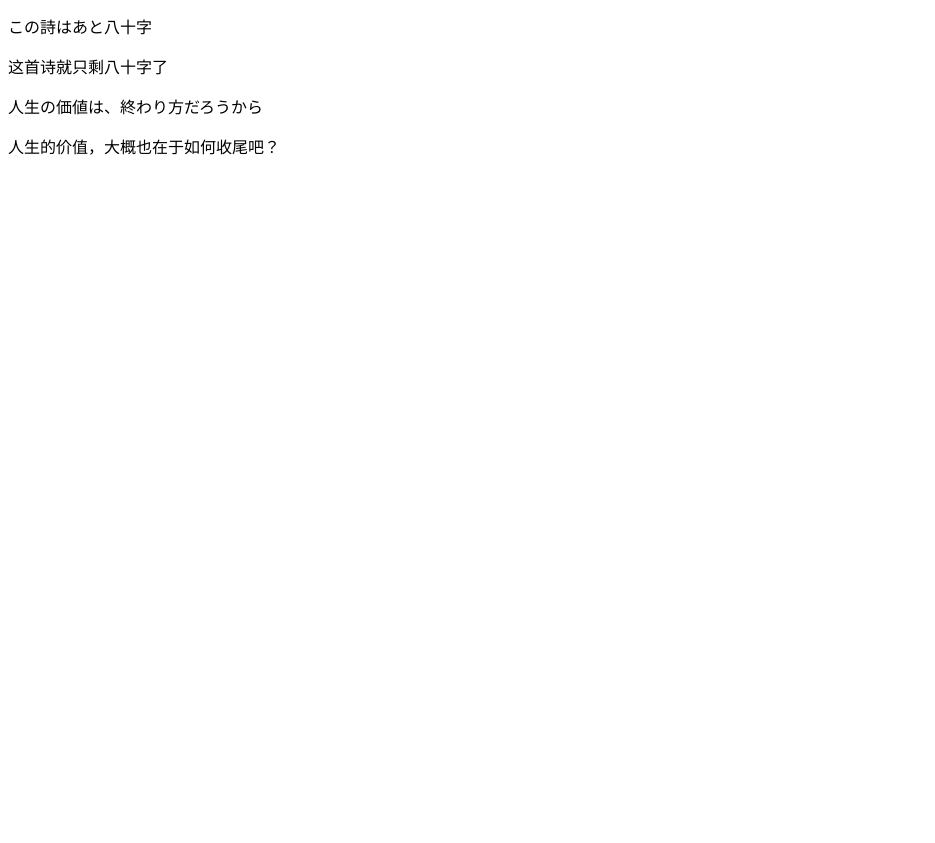
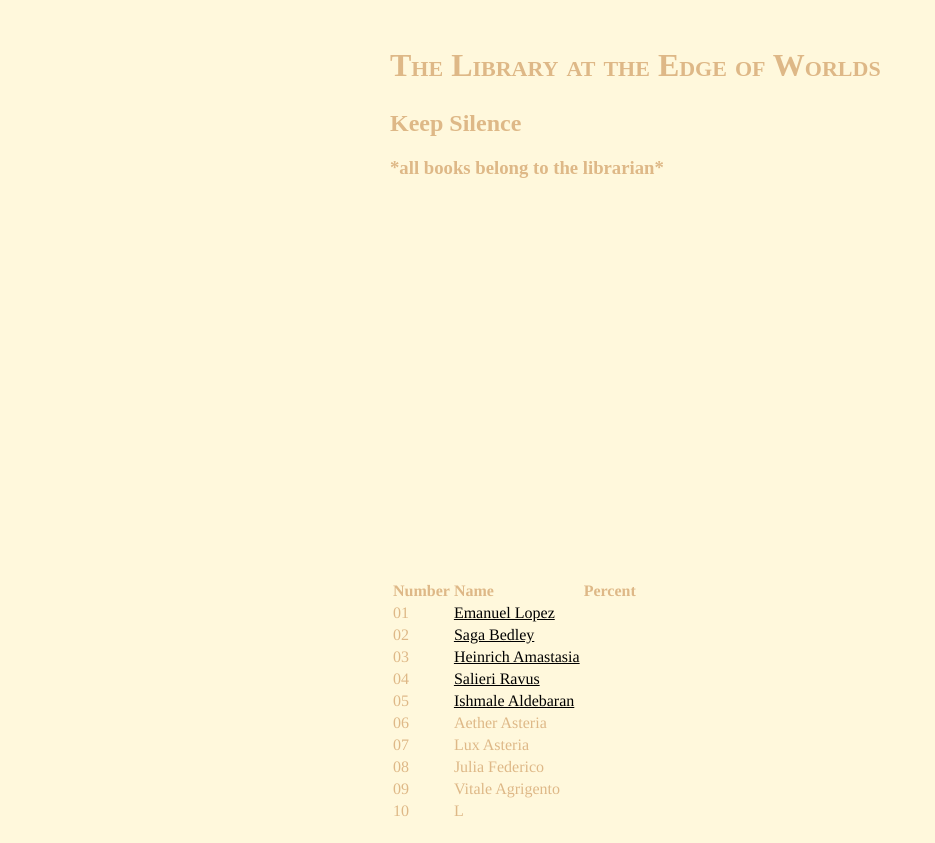
Before and after one commit to Akira-kiraa/akira.github.io, a plain HTML site: page index.html in a window 1280 px wide. Shown: the whole page, without its empty margins (0-935 px from the left). Before the commit the page ends 800 px from the top, so only its background shows below. Drawn offline with Linux system fonts and the light colour scheme.

Commit message:
Update index.html

```diff
--- a/index.html
+++ b/index.html
@@ -1,23 +1,118 @@
 <!DOCTYPE html>
-<html>
+<html lang="en">
 <head>
-	<style type="text/css">
-		p{
-			font: 100%/1.5 sans-serif;
-			max-width: 33em;
-		}
-	</style>
-	<meta charset="utf-8">
-	<meta name="viewport" content="width=device-width, initial-scale=1">
-	<title></title>
+<meta charset="utf-8">
+
+<!-- Sets viewport to the device screen size -->
+<meta name="viewport" content="width=device-width, initial-scale=1, maximum-scale=1">
+
+<!--Link an external style sheet-->
+<link href="css/styles.css" rel="stylesheet">
+<style>
+	main {
+		max-width: 1500px;
+	}
+	section {
+		max-width: 1500px;
+		margin: 100px;
+		padding: 0 0 0 100px;
+	}
+	header h1{
+		font-variant: small-caps;
+		font-size: xx-large;
+	}
+	header h3, h2{
+		font-family: "Microsoft JhengHei";
+	}
+	body {
+		background: cornsilk;
+		color: burlywood;
+	}
+	body a {
+		color: black;
+	}
+	article h2 {
+		font-family: "times", serif;
+		font-size: large;
+		font-style: normal;
+	}
+	img {
+		width: 100%
+	}
+	figure {
+		width: 100%;
+		margin: auto;
+	}
+	table {
+		font-family: "times", serif;
+		font-size: 400;
+		font-style: normal;
+		text-align: left;
+	}
+/* Overrides desktop style when viewport is less than 600px (for smart phones) */
+@media only screen and (max-width: 3000px) {
+	article {
+		margin: 0 0 0 0;
+	}
+	#selfie {
+		margin: 0 0 0 400px;
+	}
+	footer img{
+		width: 10%;
+	}
+}
+@media only screen and (max-width: 1300px) {
+    #selfie {
+    	width: 100%;
+    	margin: 180px 0 30px 0;
+    }
+    section {
+		max-width: 500px;
+		margin: 10px auto;
+		padding: 10px 20px;
+	}
+	article {
+		margin: 400px 0 0 0;
+	}
+	footer img{
+		width: 25%;
+	}
+}
+@media only screen and (max-width: 600px) {
+	article {
+		margin: 250px 0 0 0;
+	}
+	footer img{
+		width: 30%;
+	}
+}
+</style>
 </head>
+<!-- body -->
 <body>
-	<p>この詩はあと八十字
+<main>
+<section>
+	<header>
+		<h1>The Library at the Edge of Worlds</h1>
+		<h2>Keep Silence</h2>
+		<h3>*all books belong to the librarian*</h3>
+	</header>
+	<article>
+		<p></p><table>
+			<tbody><tr><th>Number</th><th>Name</th><th style="text-align: right;">Percent</th></tr>
+			<tr><td>01</td><td><a href="http://b.parsons.edu/~wangj514/parsons/first_assignment/website_analysis.html">Emanuel Lopez</a></td></tr>
+			<tr><td>02</td><td><a href="http://b.parsons.edu/~wangj514/parsons/second_assignment/7_steps.html">Saga Bedley</a></td></tr>
+			<tr><td>03</td><td><a href="http://b.parsons.edu/~wangj514/parsons/fifth_assignment/responsive_mockup.html">Heinrich Amastasia</a></td></tr>
+			<tr><td>04</td><td><a href="http://b.parsons.edu/~wangj514/parsons/third_assignment/Week 3 Selections.html">Salieri Ravus</a></td></tr>
+			<tr><td>05</td><td><a href="http://b.parsons.edu/~wangj514/parsons/fourth_assignment/quiz_2.html">Ishmale Aldebaran</a> </td></tr>
+			<tr><td>06</td><td>Aether Asteria</td></tr>
+			<tr><td>07</td><td>Lux Asteria</td></tr>
+			<tr><td>08</td><td>Julia Federico</td></tr>
+			<tr><td>09</td><td>Vitale Agrigento</td></tr>
+			<tr><td>10</td><td>L</td></tr>
+			</tbody></table>
+	</article>
+</section>
+</main>
 
-	<p>这首诗就只剩八十字了
-
-	<p>人生の価値は、終わり方だろうから
-
-	<p>人生的价值，大概也在于如何收尾吧？
-</body>
-</html>
+</body></html>
```
